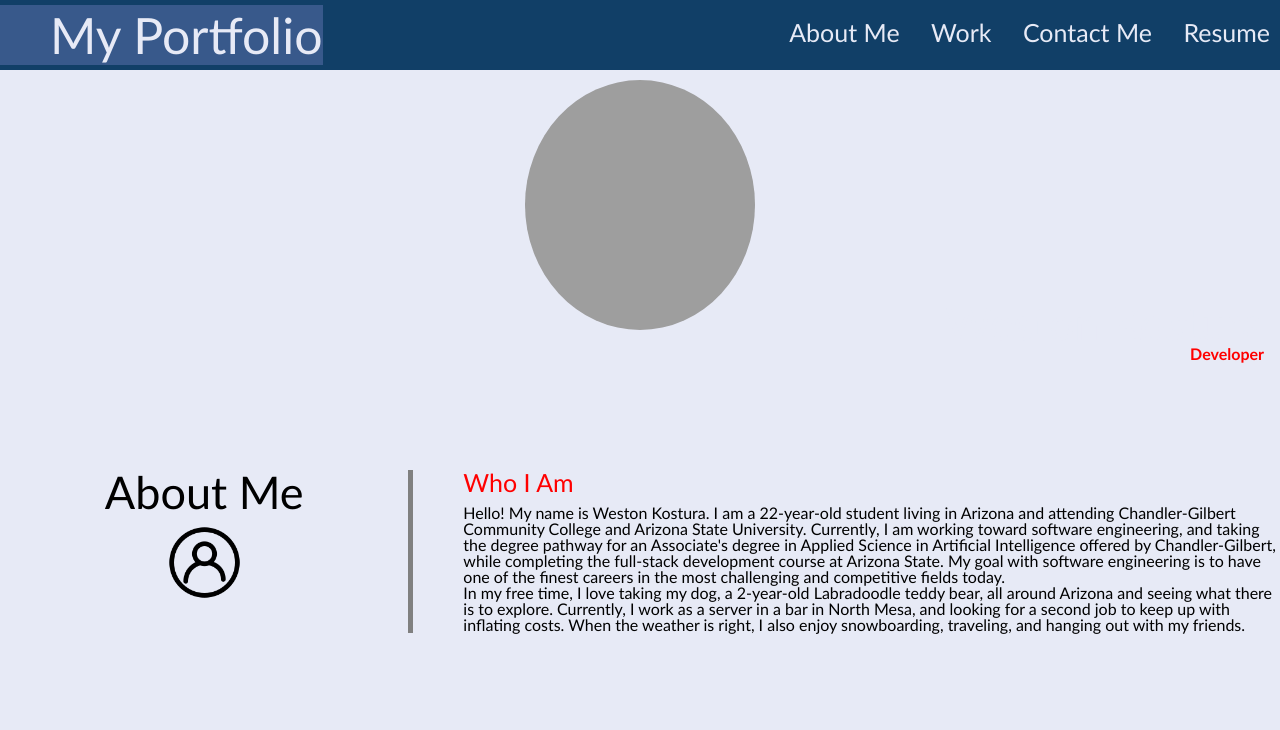
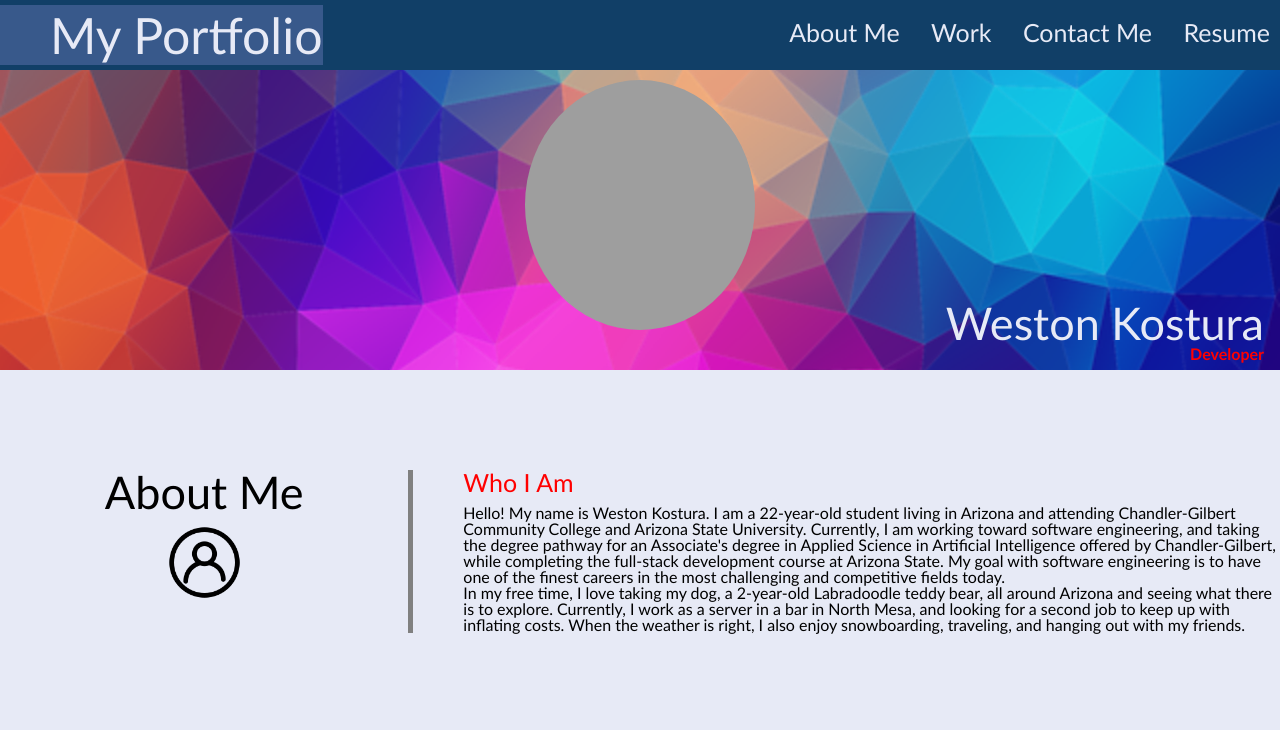
Before and after one commit to westonkostura/challenge-week2, a plain HTML site: page index.html in a window 1280 px wide. Shown: the top 730 px of the page. Drawn offline with Linux system fonts and the light colour scheme; the site is published under a folder, as on GitHub Pages, so addresses that start at the root find nothing.

Commit message:
fixed picture file pathway

```diff
--- a/style.css
+++ b/style.css
@@ -19,7 +19,7 @@ header {
 
 }
 .hero {
-    background-image: url("/Pictures/triangles-1430105_640.webp");
+    background-image: url("./Pictures/triangles-1430105_640.webp");
     height: 300px;
     width: 100%;
     background-position: center;
```
Also changed, not shown: 1 other file.
